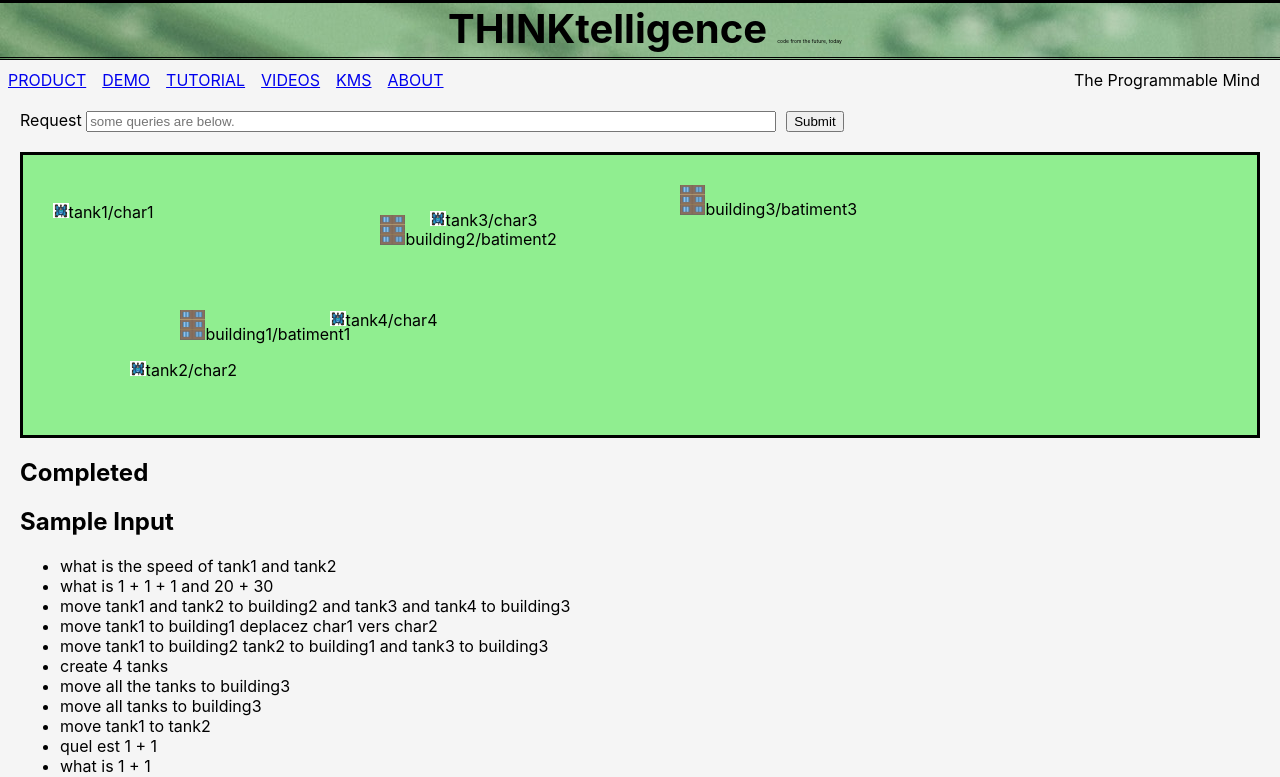
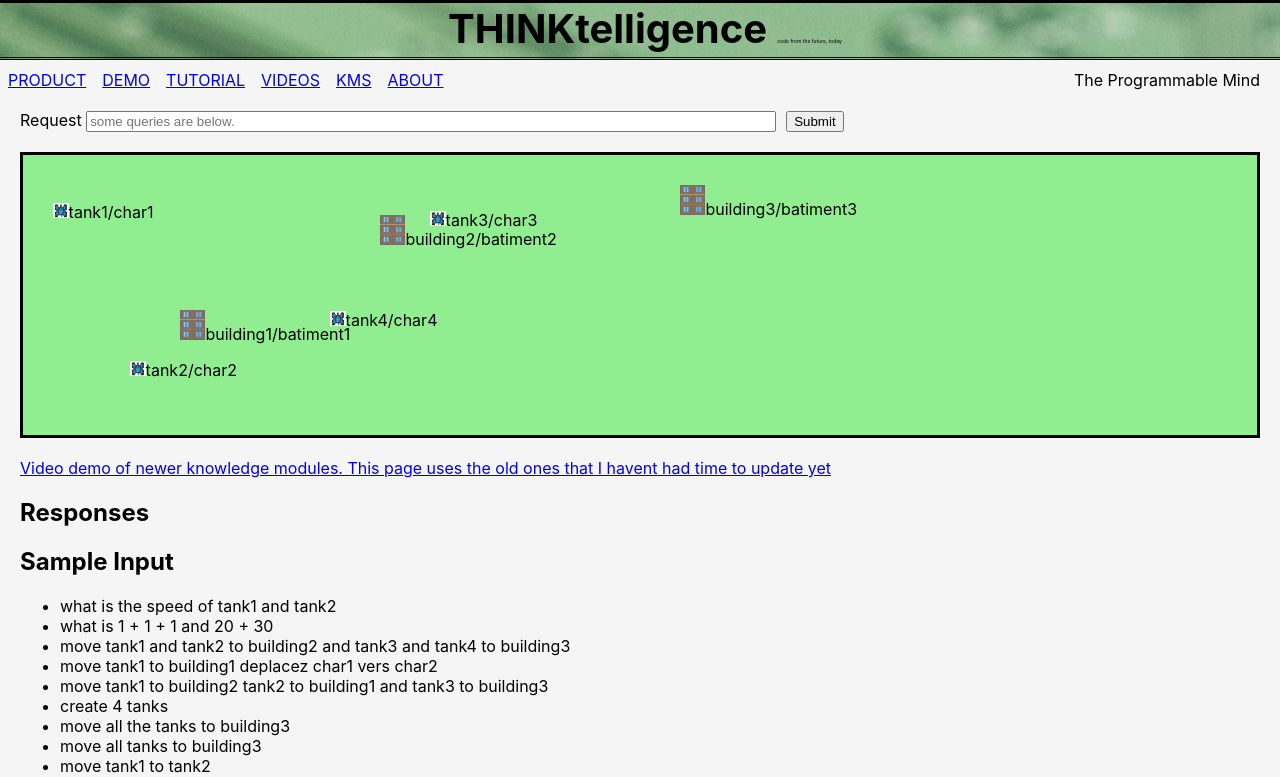
Before and after one commit to cooledge/entodicton, a React (Create React App) app in the folder demo/: page /tankdemo in a window 1280 px wide. Shown: the top 777 px of the page. Built offline with nearby package versions, Linux system fonts and the light colour scheme; the HTML template or start-up script is replaced by a standard one.

Commit message:
more details

```diff
--- a/demo/src/components/TankDemo.js
+++ b/demo/src/components/TankDemo.js
@@ -125,7 +125,8 @@ class Completed extends Component {
     })
     return (
       <div className='completed'>
-        <h2>Completed</h2>
+        <p><a href={"https://youtu.be/4QDPLGjlq3g"} target="_blank">Video demo of newer knowledge modules. This page uses the old ones that I havent had time to update yet</a></p>
+        <h2>Responses</h2>
         <ul>
           {items}
         </ul>
--- a/demo/src/components/layouts/Videos.js
+++ b/demo/src/components/layouts/Videos.js
@@ -6,6 +6,7 @@ class Tutorial extends Component {
     return (
       <div className='videos'>
         <h1 className='header'>Developer Workflow Videos</h1>
+        <p>Previously called Entodicton/EKMS in some videos. The new name is TheProgrammableMind/TPMKMS</p>
         <a href={'https://youtu.be/b-fjpM238oQ'} target="_blank">Overview of the design and implementation</a>
         <a href={"https://youtu.be/4QDPLGjlq3g"} target="_blank">Demo of using knowledge modules from the TPMKMS package</a>
         <a href={"https://www.youtube.com/watch?v=dR93bFJqCYA"} target="_blank">Debugging - Neural Nets Problems</a>
```
